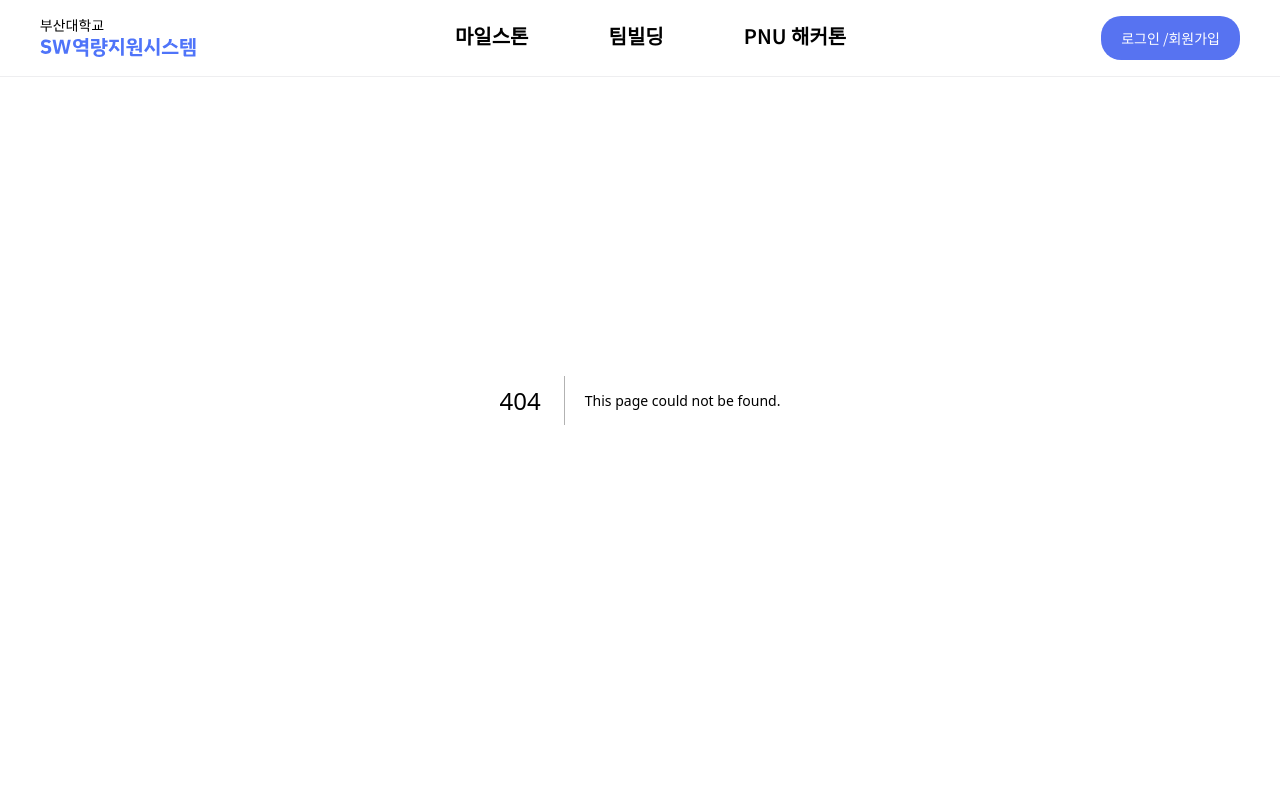
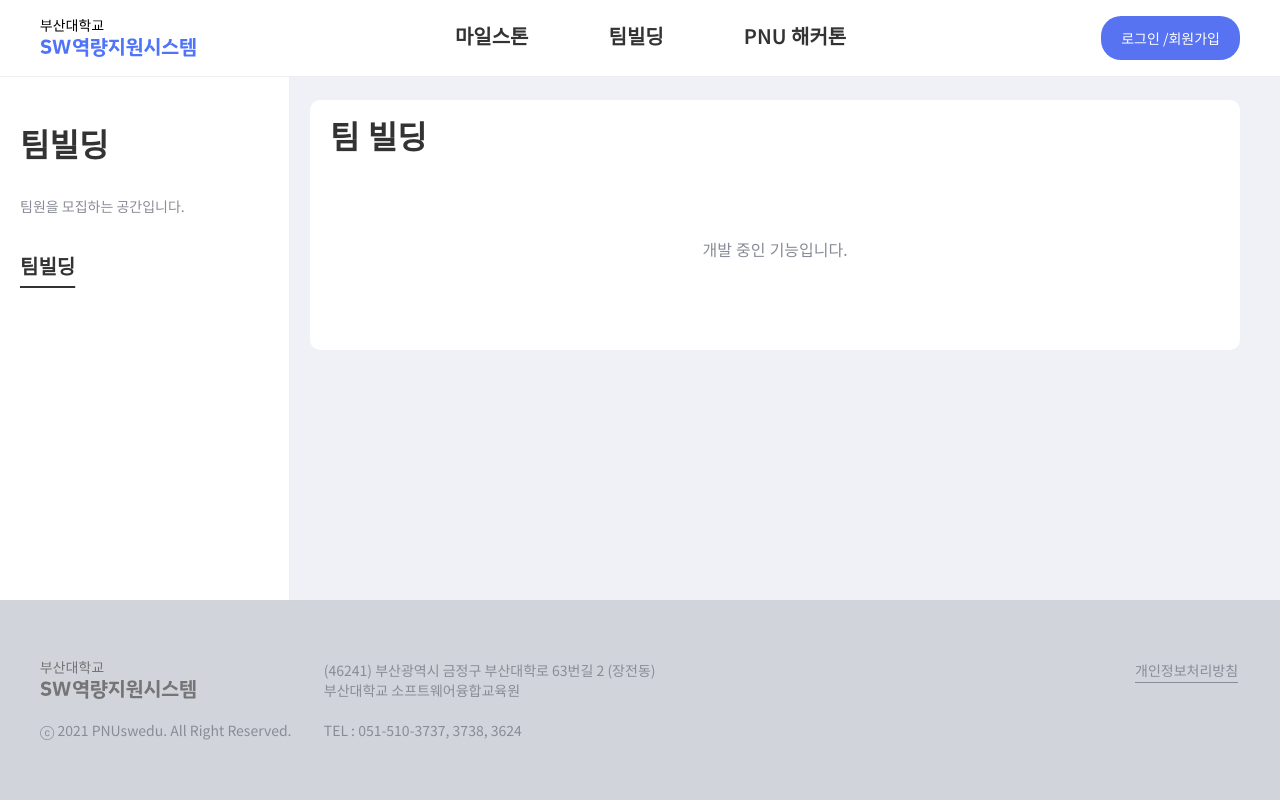
Before and after one commit to SW-CSS/sw-css, a Next.js app in the folder frontend/: page /team-building in a window 1280 px wide. Before the commit this address had no page. Shown: the top 800 px of the page. Built offline with nearby package versions, Linux system fonts and the light colour scheme.

Commit message:
feat: 팀 빌딩 구현 중인 기능으로 표시
#182

```diff
--- /dev/null
+++ b/frontend/src/app/(withSidebar)/team-building/page.tsx
@@ -0,0 +1,13 @@
+import Title from '@/components/Title';
+
+const Page = () => {
+  return (
+    <div className="flex w-full flex-col gap-4 rounded-sm bg-white p-5">
+      <Title title="팀 빌딩" />
+
+      <div className="flex h-40 w-full items-center justify-center text-comment">개발 중인 기능입니다.</div>
+    </div>
+  );
+};
+
+export default Page;
--- a/frontend/src/app/page.tsx
+++ b/frontend/src/app/page.tsx
@@ -18,9 +18,10 @@ const Page = () => (
     <ContentWrapper>
       <ExternalLink />
     </ContentWrapper>
+    {/* TODO: 팀빌딩 구현 완료 되면 주석 풀기
     <ContentWrapper>
-      <TeamBuildings />
-    </ContentWrapper>
+       <TeamBuildings />
+    </ContentWrapper> */}
     <ContentWrapper>
       <PnuLink />
     </ContentWrapper>
```
